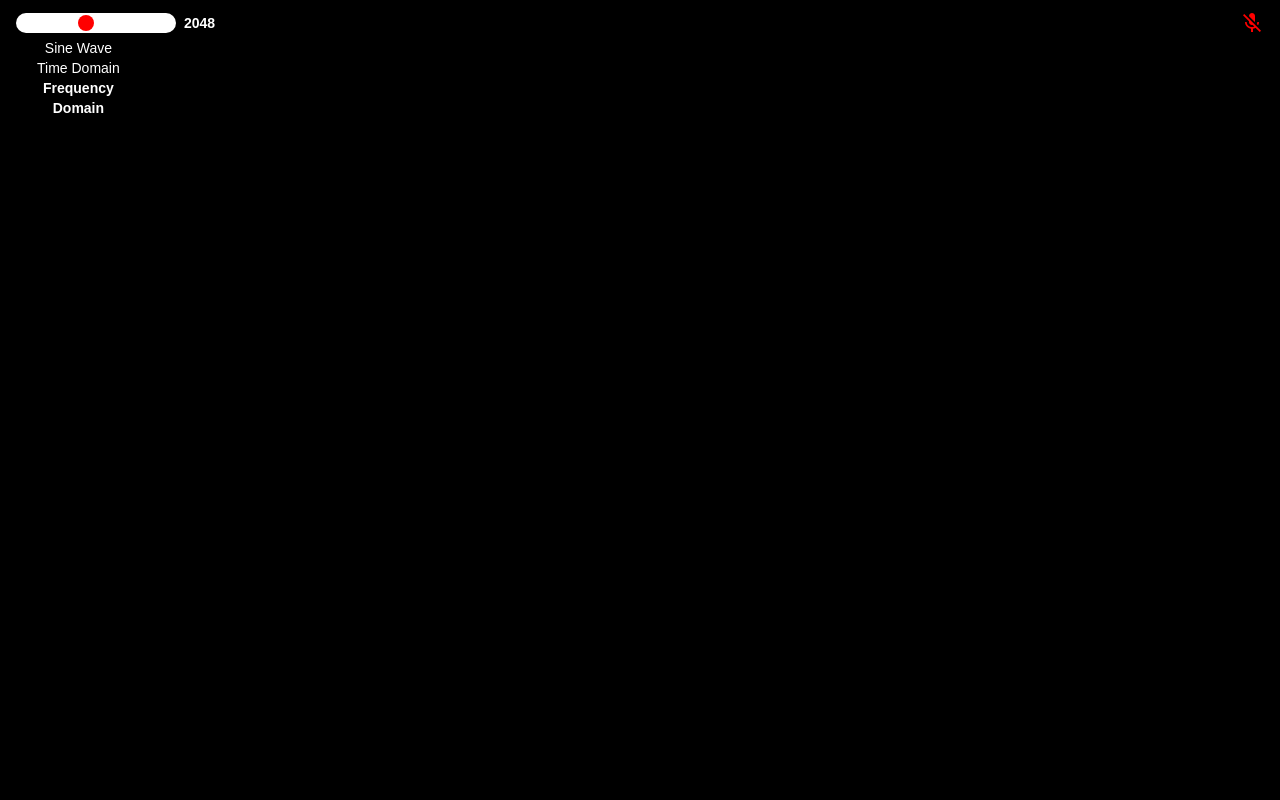
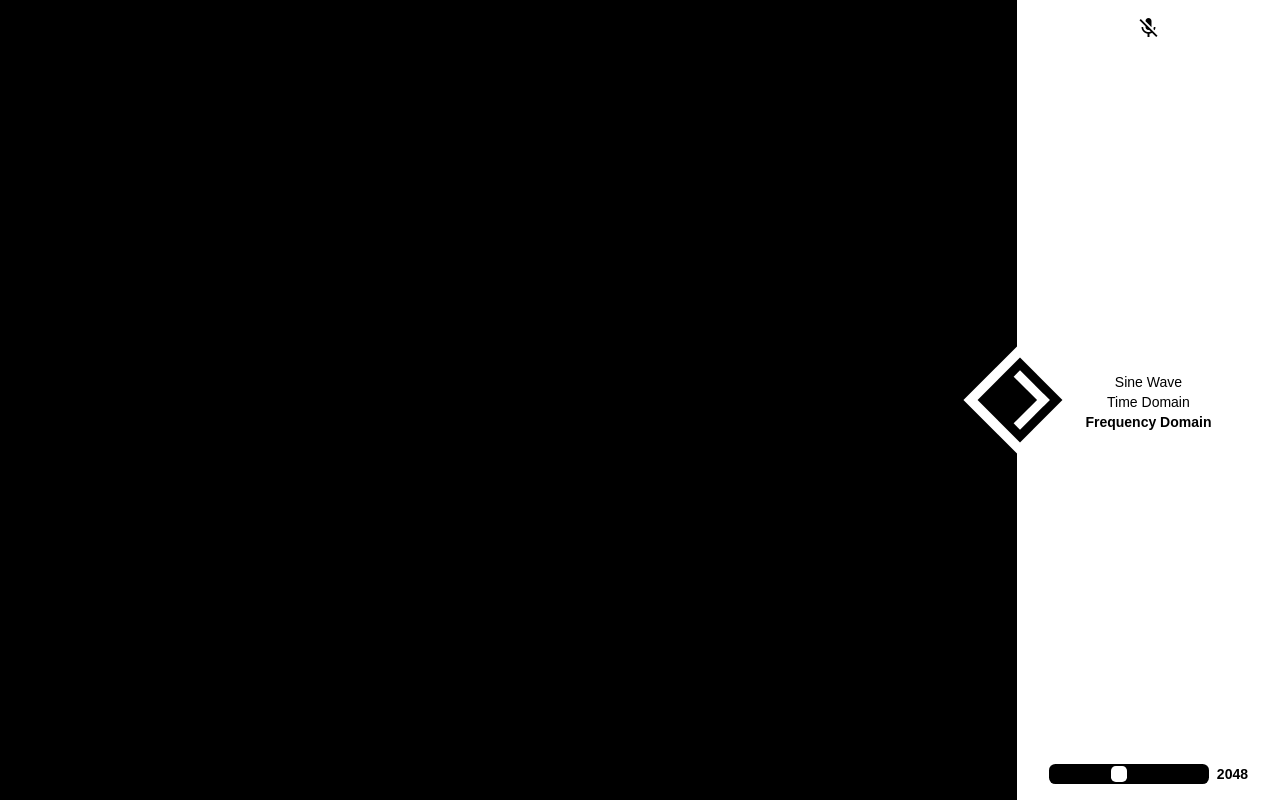
Before and after one commit to acostaian/amplitude, an Angular app: page / in a window 1280 px wide. Built offline with nearby package versions, Linux system fonts and the light colour scheme.

Commit message:
Modified tools style

```diff
--- a/src/app/components/mute-button/mute-button.component.css
+++ b/src/app/components/mute-button/mute-button.component.css
@@ -1,4 +1,4 @@
-.white-icon {
+.alternate-icon {
     color: var(--main-color);
     cursor: pointer;
     vertical-align: middle;
--- a/src/app/components/mute-button/mute-button.component.html
+++ b/src/app/components/mute-button/mute-button.component.html
@@ -1 +1 @@
-<mat-icon class="white-icon" (click)="onMuteClick()">{{micIcon}}</mat-icon>
+<mat-icon class="alternate-icon" (click)="onMuteClick()">{{micIcon}}</mat-icon>
--- a/src/app/components/slider/slider.component.css
+++ b/src/app/components/slider/slider.component.css
@@ -1,15 +1,15 @@
 .visualizer-slider {
-    color: white;
     font-weight: bold;
 
     display: flex;
 }
 
 .visualizer-slider-input {
+    background-color: var(--main-color);
     -webkit-appearance: none;
     margin-right: 0.5rem;
     padding: 0 0.2rem;
-    border-radius: 1rem;
+    border-radius: 0.4rem;
     width: 10rem;
 }
 
@@ -17,8 +17,8 @@
     -webkit-appearance: none;
     width: 1rem;
     height: 1rem;
-    border-radius: 1rem;
-    background: var(--main-color);
+    border-radius: 0.3rem;
+    background: var(--secondary-color);
     cursor: pointer;
 }
 
@@ -26,7 +26,7 @@
     -webkit-appearance: none;
     width: 1rem;
     height: 1rem;
-    border-radius: 1rem;
-    background: var(--main-color);
+    border-radius: 0.31rem;
+    background: var(--secondary-color);
     cursor: pointer;
 }
--- a/src/app/components/visualizer-tools/visualizer-tools.component.css
+++ b/src/app/components/visualizer-tools/visualizer-tools.component.css
@@ -1,7 +1,72 @@
+.visualizer-nav {
+    background-color: var(--secondary-color);
+
+    right: 0rem;
+    position: absolute;
+    height: 100%;
+
+    transition: transform 0.5s;
+}
+
+.visualizer-nav-hidden {
+    transform: translateX(100%);
+}
+
+.visualizer-nav-structure {
+    position: relative;
+    height: 100%;
+}
+
+.visualizer-tools-button {
+    background-color: var(--secondary-color);
+
+    position: absolute;
+    top: 50%;
+    left: -2.3rem;
+    width: 5rem;
+    height: 5rem;
+    padding: 0.6rem;
+
+    transform: translateY(-50%) rotate(45deg);
+}
+
+.visualizer-tools-inner-square {
+    background-color: var(--main-color);
+    width: 100%;
+    height: 100%;
+    padding: 0.6rem;
+
+    cursor: pointer;
+}
+
+.visualizer-tools-arrow {
+    width: 100%;
+    height: 100%;
+
+    border-top: 0.6rem solid var(--secondary-color);
+    border-right: 0.6rem solid var(--secondary-color);
+
+    transition: transform 0.5s;
+}
+
+.visualizer-tools-arrow-normal:active {
+    transform: rotateY(180deg) rotateZ(90deg);
+}
+
+.visualizer-tools-arrow-inverse {
+    transform: rotateY(180deg) rotateZ(90deg);
+}
+
 .visualizer-tools {
     height: 100%;
-    align-items: center;
 
+    padding: 1rem 2rem;
     display: flex;
+    flex-direction: column;
     justify-content: space-between;
 }
+
+.visualizer-tools-controls {
+    display: flex;
+    justify-content: space-evenly;
+}
--- a/src/app/components/visualizer-tools/visualizer-tools.component.html
+++ b/src/app/components/visualizer-tools/visualizer-tools.component.html
@@ -1,4 +1,16 @@
-<div class="visualizer-tools">
-    <app-slider></app-slider>
-    <app-mute-button></app-mute-button>
-</div>
+<nav id="visualizer-nav" [attr.class]="toolsNavClass">
+    <div id="visualizer-nav-structure" class="visualizer-nav-structure">
+        <div id="visualizer-tools-button" class="visualizer-tools-button">
+            <div id="visualizer-tools-inner-square" class="visualizer-tools-inner-square">
+                <div id="visualizer-tools-arrow" [attr.class]="toolsArrowClass" (click)="showTools()"></div>
+            </div>
+        </div>
+        <div id="visualizer-tools" class="visualizer-tools">
+            <div id="visualizer-tools-controls" class="visualizer-tools-controls">
+                <app-mute-button></app-mute-button>
+            </div>
+            <app-visuals-selector></app-visuals-selector>
+            <app-slider></app-slider>
+        </div>
+    </div>
+</nav>
--- a/src/app/components/visualizer-tools/visualizer-tools.component.ts
+++ b/src/app/components/visualizer-tools/visualizer-tools.component.ts
@@ -7,9 +7,21 @@ import { Component, OnInit } from '@angular/core';
 })
 export class VisualizerToolsComponent implements OnInit {
 
+  public toolsNavClass: string = 'visualizer-nav';
+  public toolsArrowClass: string = 'visualizer-tools-arrow visualizer-tools-arrow-normal';
+
+  private _toolsShown: boolean = true;
+
   constructor() { }
 
   ngOnInit(): void {
   }
 
+  showTools() {
+    this._toolsShown = !this._toolsShown;
+
+    this.toolsNavClass = this._toolsShown ? 'visualizer-nav' : 'visualizer-nav visualizer-nav-hidden';
+    this.toolsArrowClass = this._toolsShown ? 'visualizer-tools-arrow visualizer-tools-arrow-normal' : 'visualizer-tools-arrow visualizer-tools-arrow-inverse';
+  }
+
 }
--- a/src/app/components/visualizer/visualizer.component.css
+++ b/src/app/components/visualizer/visualizer.component.css
@@ -2,26 +2,8 @@
     position: absolute;
     width: 100%;
     height: 100%;
-    padding: 0.5rem 1rem;
+    overflow-x: hidden;
 
-    display: grid;
-    grid-template-columns: 1fr 8fr 1fr;
-    grid-template-rows: 1fr 24fr 1fr;
-
-    transition: opacity 3s 3s;
-    opacity: 0;
-}
-
-.visualizer-ui:hover {
-    transition: opacity 0.1s;
-    opacity: 1;
-}
-
-.visualizer-tools {
-    grid-column: 1 / span 3;
-}
-
-.visuals-selector {
 }
 
 .visualizer-canvas {
--- a/src/app/components/visualizer/visualizer.component.html
+++ b/src/app/components/visualizer/visualizer.component.html
@@ -1,7 +1,6 @@
 <div class="visualizer">
     <div class="visualizer-ui">
         <app-visualizer-tools class="visualizer-tools"></app-visualizer-tools>
-        <app-visuals-selector class="visuals-selector"></app-visuals-selector>
     </div>
     <canvas id="visualizer-canvas" class="visualizer-canvas" #visualizercanvas [attr.width]="width" [attr.height]="height"></canvas>
 </div>
--- a/src/app/components/visuals-selector/visuals-selector.component.css
+++ b/src/app/components/visuals-selector/visuals-selector.component.css
@@ -1,5 +1,4 @@
 .visuals-selector {
-    color: white;
     text-align: center;
 
     height: 100%;
--- a/src/styles.css
+++ b/src/styles.css
@@ -7,7 +7,8 @@
     /* font-size: 70px */
     box-sizing: border-box;
 
-    --main-color: red;
+    --main-color: black;
+    --secondary-color: white;
 
     /* Unselectable */
     -webkit-touch-callout: none;
```
